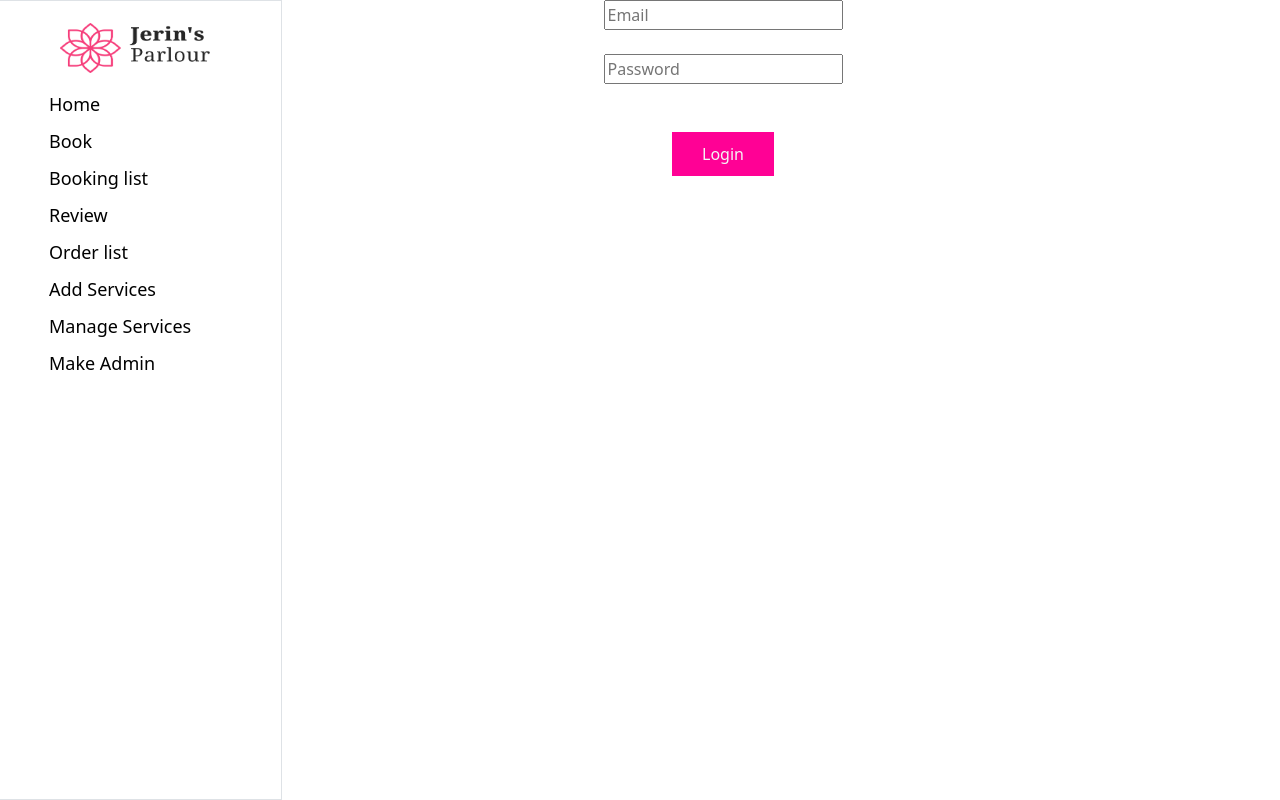
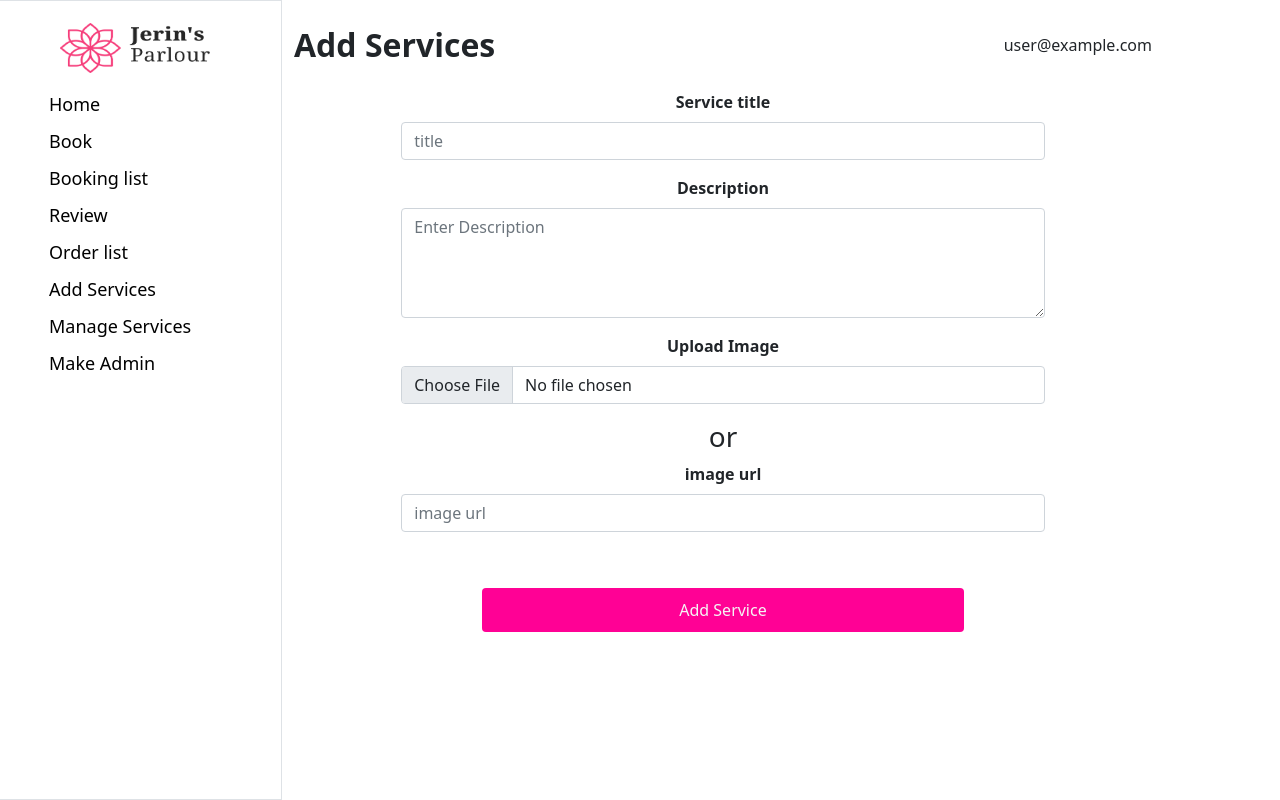
Before and after one commit to Nasirul-Islam/jerins-parlour-client, a React (Create React App) app: page /dashbord/addServices in a window 1280 px wide. Built offline with nearby package versions, Linux system fonts and the light colour scheme; no server answers; sample sign-in values are in the browser's storage.

Commit message:
service, review, admin page add

```diff
--- a/src/Pages/Dashbord/AddReview/AddReview.js
+++ b/src/Pages/Dashbord/AddReview/AddReview.js
@@ -1,10 +1,51 @@
 import React from 'react';
+import { useForm } from 'react-hook-form';
+import useAuth from '../../../hooks/useAuth';
 
 const AddReview = () => {
+    const { user } = useAuth();
+    const { register, handleSubmit, reset } = useForm();
+    const onSubmit = data => {
+        console.log(data);
+        reset();
+    };
     return (
-        <div>
-            <h2>AddReview AddReview</h2>
-        </div>
+        <>
+            <div className="dashbordHeader d-flex justify-content-between">
+                <p className="fs-2 fw-bold">Add Review</p>
+                <p>{user?.email}</p>
+            </div>
+            <div className="d-flex justify-content-center">
+                <form className="w-75" onSubmit={handleSubmit(onSubmit)}>
+                    <div className="mb-3 text-center">
+                        <label className="form-label fw-bold">Name</label>
+                        <input type="text"
+                            className="form-control" placeholder="Name"
+                            required {...register("name")} />
+                    </div>
+                    <div className="mb-3 text-center">
+                        <label className="form-label fw-bold">Description</label>
+                        <textarea placeholder="Enter Description" className="form-control" rows="4"
+                            {...register("description", { required: true, maxLength: 150 })} ></textarea>
+                    </div>
+                    <div className="mb-3 text-center">
+                        <label className="form-label fw-bold">image url</label>
+                        <input type="text"
+                            className="form-control" placeholder="image url"
+                            {...register("url")} />
+                    </div>
+                    <div className="mb-3 text-center">
+                        <label className="form-label fw-bold">Rating</label>
+                        <input type="number"
+                            className="form-control" placeholder="rating"
+                            {...register("rating", { required: true, min: 0, max: 5 })} />
+                    </div>
+
+                    <br />
+                    <input type="submit" value="Add Service" className="banner_button border-0 rounded my-3 w-75" />
+                </form>
+            </div>
+        </>
     );
 };
 
--- a/src/Pages/Dashbord/AddServices/AddServices.js
+++ b/src/Pages/Dashbord/AddServices/AddServices.js
@@ -1,26 +1,53 @@
 import React from 'react';
 import { useForm } from 'react-hook-form';
+import useAuth from '../../../hooks/useAuth';
+import './AddServices.css';
 
 const AddServices = () => {
+    const { user } = useAuth();
     const { register, handleSubmit, reset } = useForm();
     const onSubmit = data => {
         console.log(data);
         reset();
     };
     return (
-        <div>
-            <form onSubmit={handleSubmit(onSubmit)}>
-                <input
-                    placeholder="Email" required {...register("email")} />
-                <br />
-                <br />
-                <input
-                    type="password"
-                    placeholder="Password" required {...register("password")} />
-                <br />
-                <input type="submit" value="Login" className="banner_button border-0 my-5" />
-            </form>
-        </div>
+        <>
+            <div className="dashbordHeader d-flex justify-content-between">
+                <p className="fs-2 fw-bold">Add Services</p>
+                <p>{user?.email}</p>
+            </div>
+            <div className="d-flex justify-content-center">
+                <form className="w-75" onSubmit={handleSubmit(onSubmit)}>
+                    <div className="mb-3 text-center">
+                        <label
+                            className="form-label fw-bold">Service title</label>
+                        <input type="text"
+                            className="form-control" placeholder="title"
+                            required {...register("title")} />
+                    </div>
+                    <div className="mb-3 text-center">
+                        <label className="form-label fw-bold">Description</label>
+                        <textarea placeholder="Enter Description" className="form-control" rows="4" required {...register("description")}></textarea>
+                    </div>
+                    <div className="mb-3 text-center">
+                        <label className="form-label fw-bold">Upload Image</label>
+                        <input className="form-control"
+                            type="file"
+                            {...register("img")} />
+                    </div>
+                    <h3>or</h3>
+                    <div className="mb-3 text-center">
+                        <label
+                            className="form-label fw-bold">image url</label>
+                        <input type="text"
+                            className="form-control" placeholder="image url"
+                            required {...register("url")} />
+                    </div>
+                    <br />
+                    <input type="submit" value="Add Service" className="banner_button border-0 rounded my-3 w-75" />
+                </form>
+            </div>
+        </>
     );
 };
 
--- a/src/Pages/Dashbord/MakeAdmin/MakeAdmin.js
+++ b/src/Pages/Dashbord/MakeAdmin/MakeAdmin.js
@@ -1,10 +1,34 @@
 import React from 'react';
+import { useForm } from 'react-hook-form';
+import useAuth from '../../../hooks/useAuth';
 
 const MakeAdmin = () => {
+    const { user } = useAuth();
+    const { register, handleSubmit, reset } = useForm();
+    const onSubmit = data => {
+        console.log(data);
+        reset();
+    };
     return (
-        <div>
-            <h2>MakeAdmin MakeAdmin</h2>
-        </div>
+        <>
+            <div className="dashbordHeader d-flex justify-content-between">
+                <p className="fs-2 fw-bold">Make Admin</p>
+                <p>{user?.email}</p>
+            </div>
+            <div className="d-flex justify-content-center">
+                <form className="w-50" onSubmit={handleSubmit(onSubmit)}>
+                    <div className="mb-3 text-center">
+                        <label
+                            className="form-label fw-bold">Email</label>
+                        <input type="email"
+                            className="form-control" placeholder="Email"
+                            required {...register("email")} />
+                    </div>
+
+                    <input type="submit" value="Submit" className="banner_button border-0 rounded my-2" />
+                </form>
+            </div>
+        </>
     );
 };
 
--- a/src/Pages/Dashbord/Orderlist/Orderlist.js
+++ b/src/Pages/Dashbord/Orderlist/Orderlist.js
@@ -1,10 +1,43 @@
 import React from 'react';
+import { Button, Form, Table } from 'react-bootstrap';
+import useAuth from '../../../hooks/useAuth';
 
 const Orderlist = () => {
+    const { user } = useAuth();
     return (
-        <div>
-            <h2>Orderlist Orderlist</h2>
-        </div>
+        <>
+            <div className="dashbordHeader d-flex justify-content-between">
+                <p className="fs-2 fw-bold">Order List</p>
+                <p>{user?.email}</p>
+            </div>
+            <div className="">
+                <Table responsive>
+                    <thead>
+                        <tr>
+                            <th>#</th>
+                            <th>Email</th>
+                            <th>ID</th>
+                            <th>Action</th>
+                        </tr>
+                    </thead>
+                    <tbody>
+                        {Array.from({ length: 12 }).map((_, index) => (
+                            <tr key={index}>
+                                <td>{user?.email}</td>
+                                <td>{index}</td>
+                                <td>{index}</td>
+                                <td>
+                                    <Form.Select aria-label="select">
+                                        <option value="1">confirm</option>
+                                        <option value="2">delete</option>
+                                    </Form.Select>
+                                </td>
+                            </tr>
+                        ))}
+                    </tbody>
+                </Table>
+            </div>
+        </>
     );
 };
 
```
Also changed, not shown: src/Pages/Dashbord/AddServices/AddServices.css (added).
